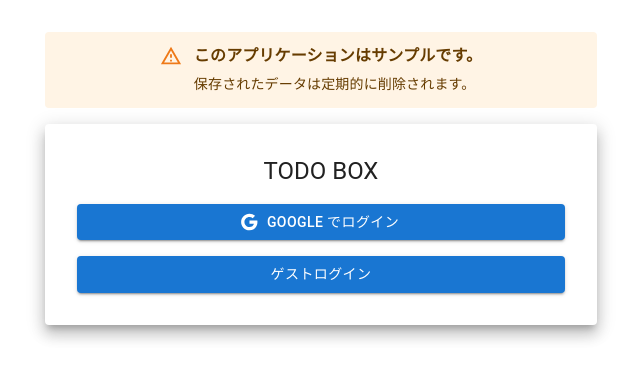
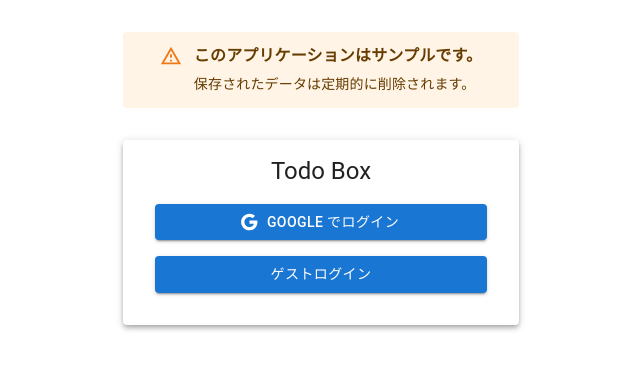
Before and after one commit to koki-develop/todobox, a React (Vite) app in the folder frontend/: page / in a window 1280 px wide. Shown: the top 380 px of the page, without its empty margins (319-959 px from the left). Built offline with nearby package versions, Linux system fonts and the light colour scheme; no server answers.

Commit message:
一部スタイル修正

```diff
--- a/frontend/src/components/pages/LoginPage/LoginPage.tsx
+++ b/frontend/src/components/pages/LoginPage/LoginPage.tsx
@@ -21,18 +21,18 @@ const LoginPage: React.VFC = React.memo(() => {
   }, [loginAnonymously]);
 
   return (
-    <Container maxWidth="sm" sx={{ pt: 4 }}>
-      <Alert severity="warning" sx={{ justifyContent: "center", mb: 2 }}>
+    <Container maxWidth="xs" sx={{ pt: 4 }}>
+      <Alert severity="warning" sx={{ justifyContent: "center", mb: 4 }}>
         <AlertTitle sx={{ fontWeight: "bold" }}>
           このアプリケーションはサンプルです。
         </AlertTitle>
         保存されたデータは定期的に削除されます。
       </Alert>
 
-      <Paper sx={{ p: 4 }} elevation={10}>
+      <Paper sx={{ p: 4, pt: 2 }} elevation={4}>
         <Field>
           <Typography sx={{ textAlign: "center" }} variant="h5">
-            TODO BOX
+            Todo Box
           </Typography>
         </Field>
 
```
